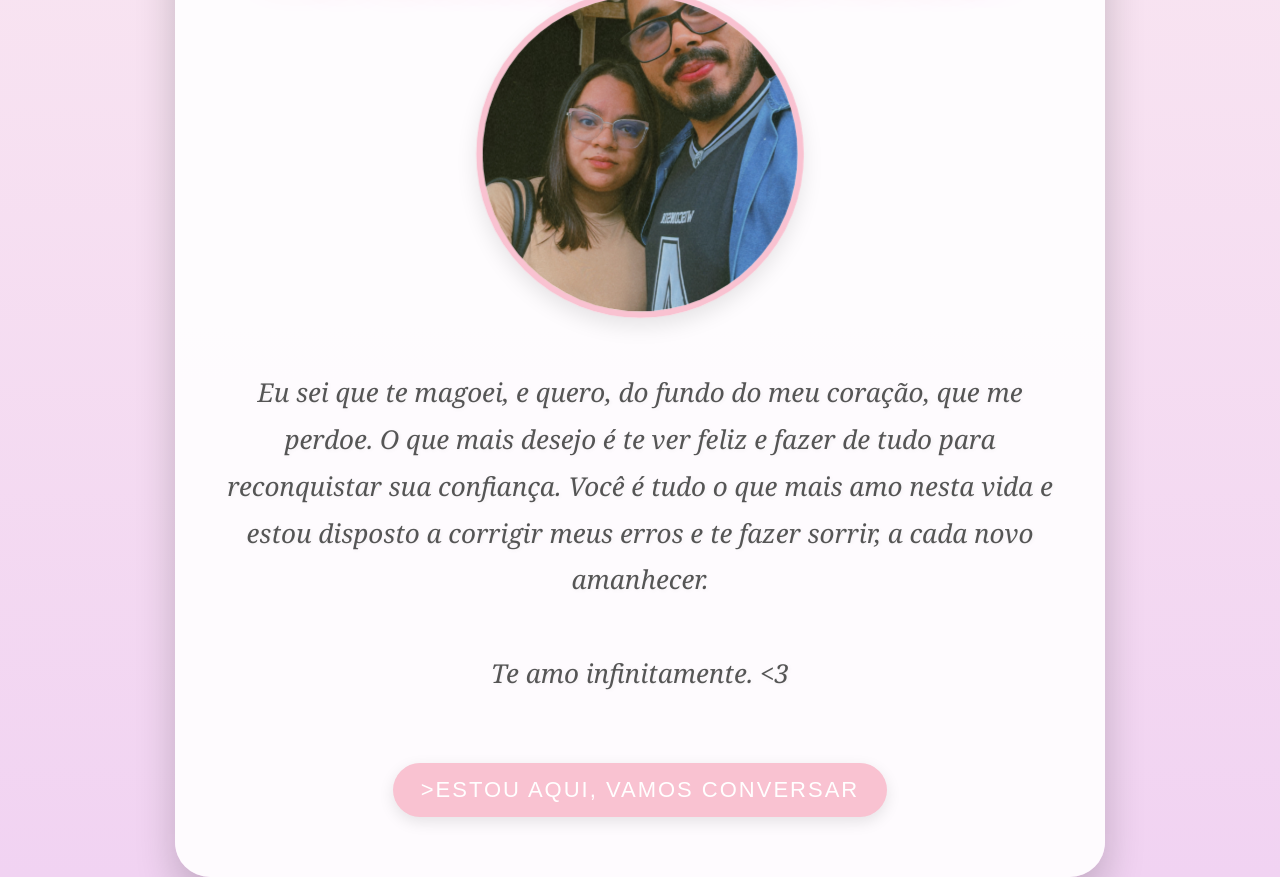
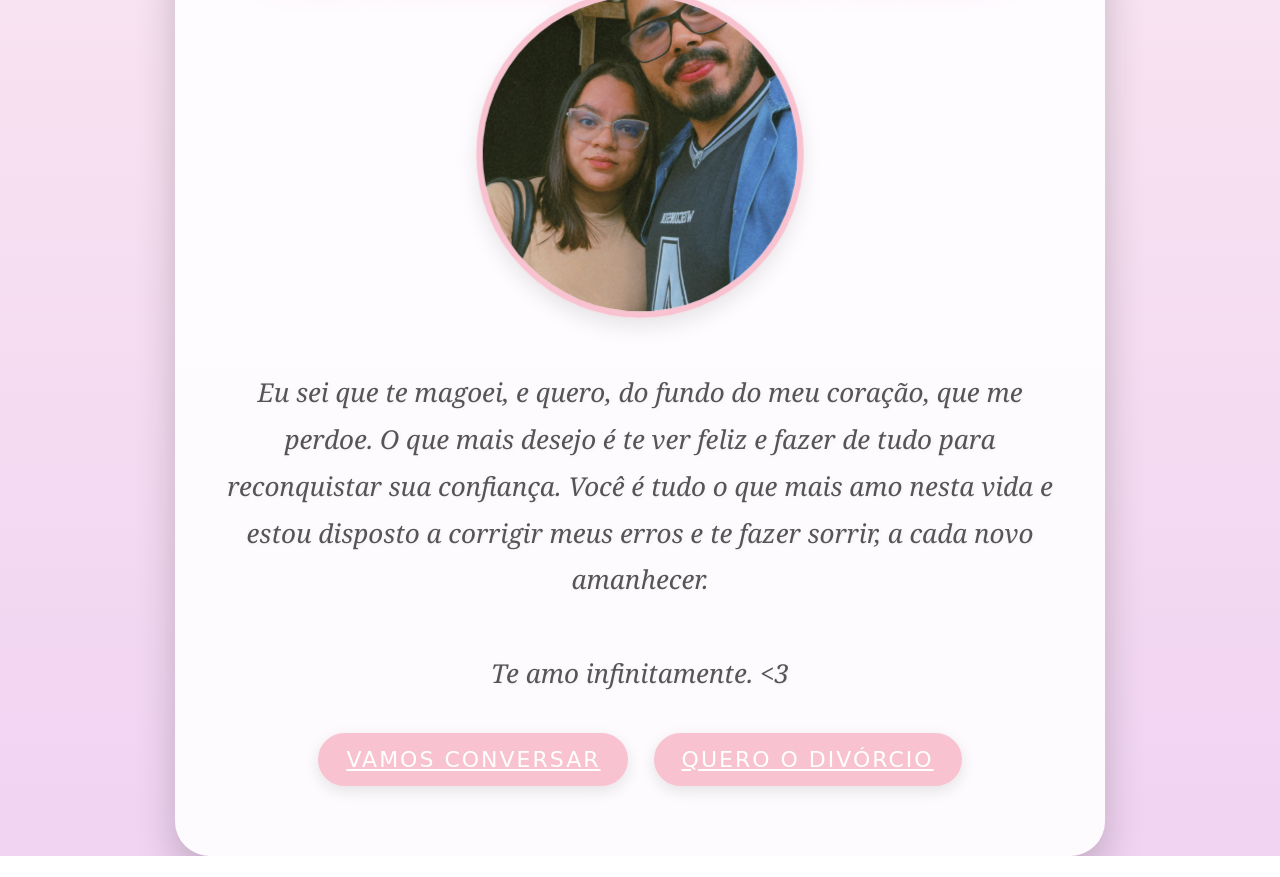
Before and after one commit to Fernando01santana/my-page, a plain HTML site: page index.html in a window 1280 px wide. Shown: the part 170-1047 px from the top of the page. After the commit the page ends 1026 px from the top, so only its background shows below. Drawn offline with Linux system fonts and the light colour scheme.

Commit message:
fix: adjust code

```diff
--- a/index.html
+++ b/index.html
@@ -90,9 +90,9 @@
             100% { opacity: 1; }
         }
 
-        /* Botão romântico com animação ao passar o mouse */
+        /* Botões românticos com animação ao passar o mouse */
         .btn {
-            margin-top: 40px;
+            margin-top: 20px;
             padding: 14px 28px;
             font-size: 22px;
             color: white;
@@ -104,6 +104,8 @@
             text-transform: uppercase;
             letter-spacing: 2px;
             box-shadow: 0 5px 15px rgba(0, 0, 0, 0.1);
+            display: inline-block;
+            margin: 10px;
         }
 
         /* Efeito de hover no botão (crescendo e mudando cor) */
@@ -157,8 +159,9 @@
             Te amo infinitamente. <3
         </p>
 
-        <!-- Botão para ação -->
-        <button class="btn" >>Estou Aqui, Vamos Conversar</button>
+        <!-- Botões para redirecionar para o WhatsApp -->
+        <a href="https://wa.me/88996198572?text=Vamos%20conversar" class="btn" target="_blank">Vamos Conversar</a>
+        <a href="https://wa.me/88996198572?text=Quero%20o%20divorcio" class="btn" target="_blank">Quero o Divórcio</a>
     </div>
 </body>
 </html>
```
